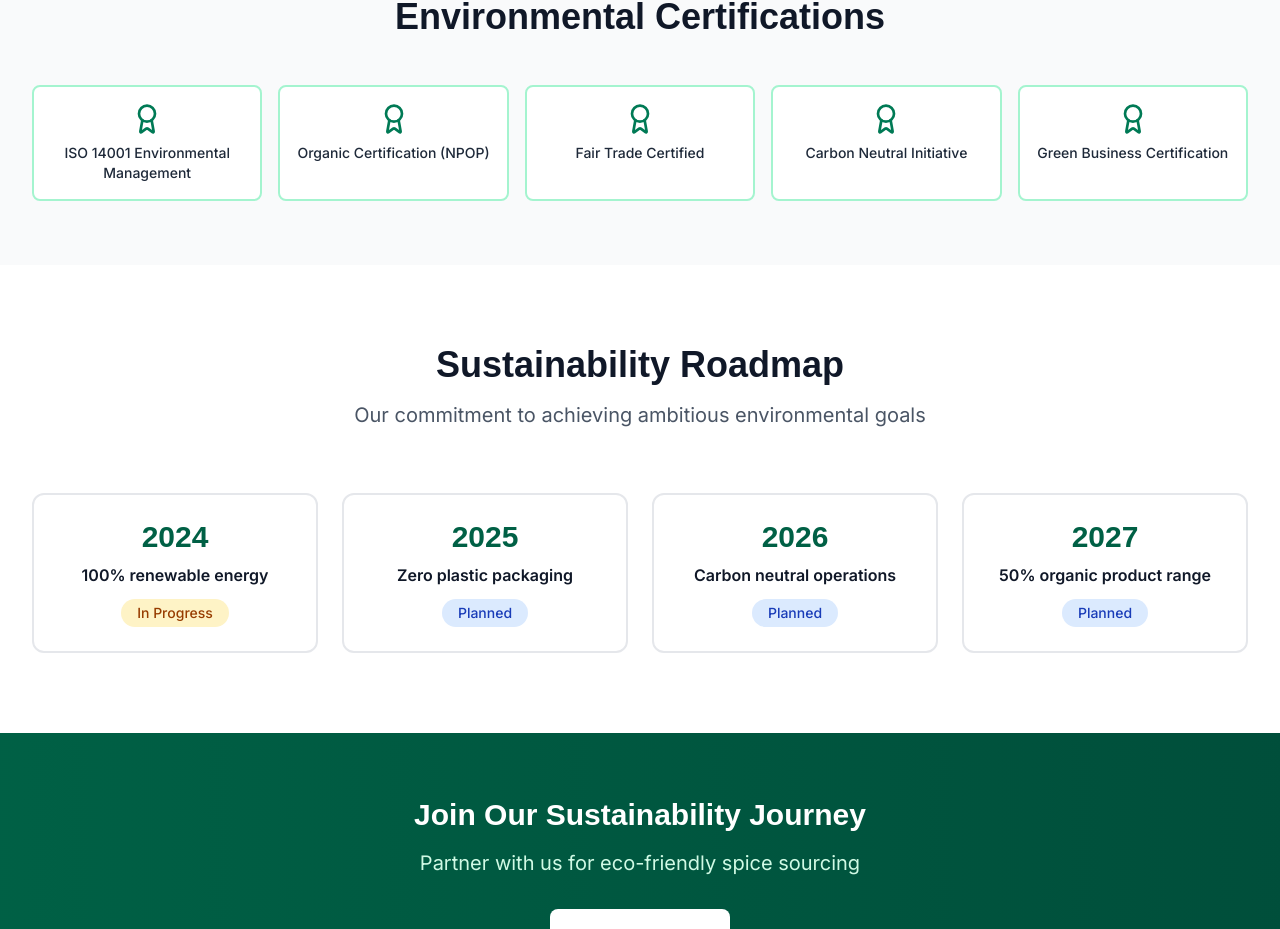
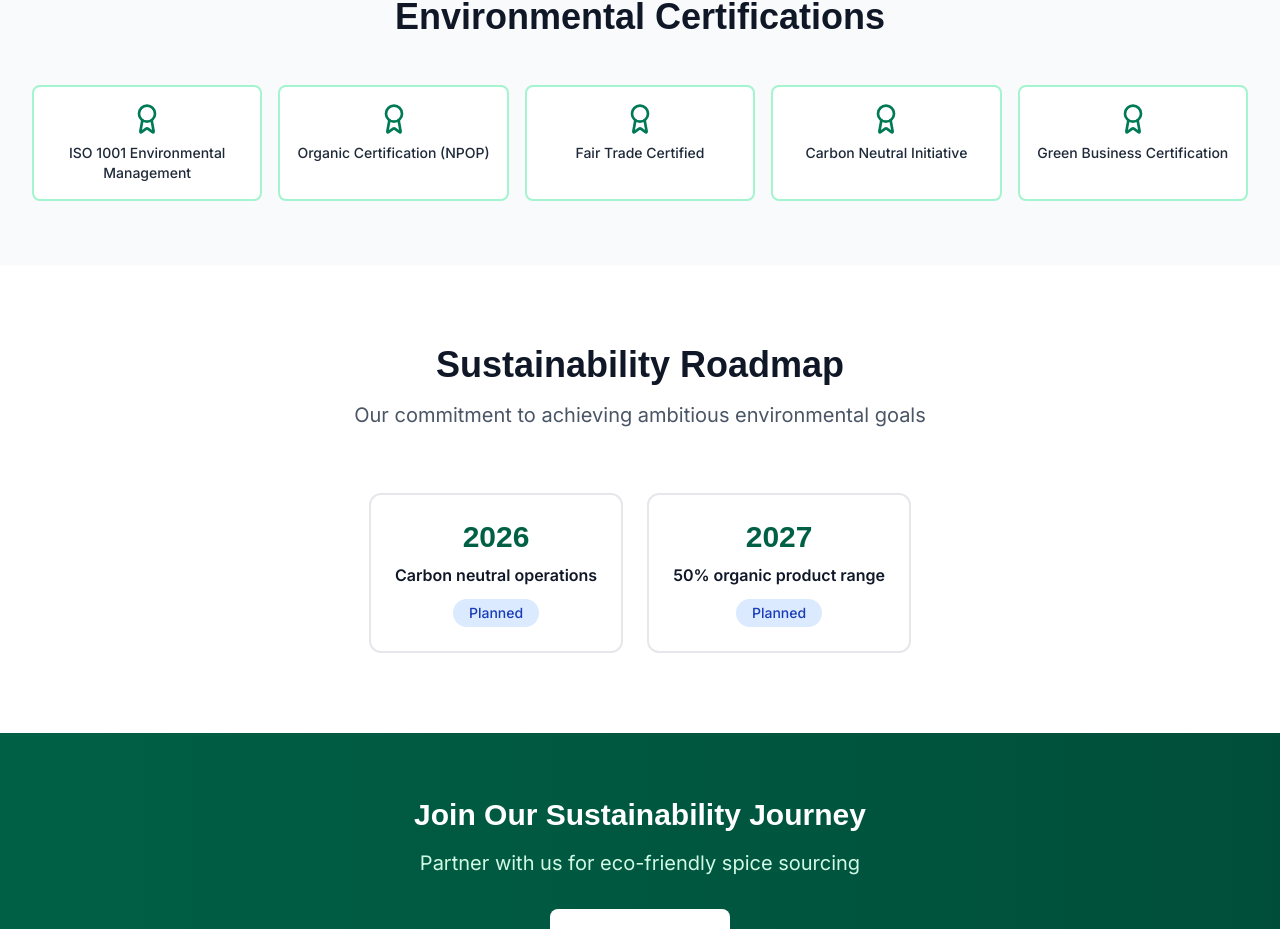
Before and after one commit to UtsavDevani90/import-export-, a React (Vite) app: page /sustainability in a window 1280 px wide. Shown: the part 1591-2520 px from the top of the page. Built offline with nearby package versions, Linux system fonts and the light colour scheme; a web font is replaced by a local one.

Commit message:
Centered sustainability roadmap cards

```diff
--- a/src/app/pages/Sustainability.tsx
+++ b/src/app/pages/Sustainability.tsx
@@ -41,7 +41,7 @@ const initiatives = [
 ];
 
 const certifications = [
-  'ISO 14001 Environmental Management',
+  'ISO 1001 Environmental Management',
   'Organic Certification (NPOP)',
   'Fair Trade Certified',
   'Carbon Neutral Initiative',
@@ -49,8 +49,7 @@ const certifications = [
 ];
 
 const goals = [
-  { year: '2024', goal: '100% renewable energy', status: 'In Progress' },
-  { year: '2025', goal: 'Zero plastic packaging', status: 'Planned' },
+
   { year: '2026', goal: 'Carbon neutral operations', status: 'Planned' },
   { year: '2027', goal: '50% organic product range', status: 'Planned' }
 ];
@@ -139,7 +138,7 @@ export default function Sustainability() {
           </p>
         </div>
 
-        <div className="grid md:grid-cols-2 lg:grid-cols-4 gap-6">
+        <div className="flex justify-center gap-6 flex-wrap">
           {goals.map((goal, index) => (
             <div key={index} className="bg-white rounded-xl border-2 border-gray-200 p-6 text-center hover:border-emerald-600 hover:shadow-lg transition-all">
               <div className="text-3xl font-bold text-emerald-800 mb-2" style={{ fontFamily: 'Poppins, sans-serif' }}>
```
